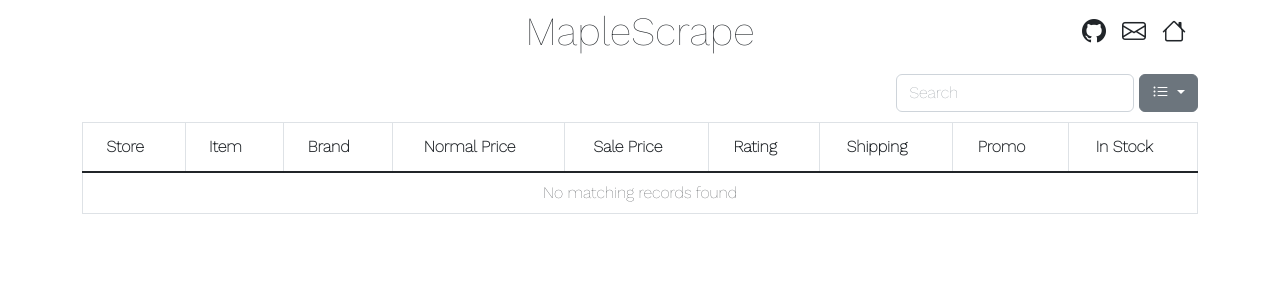
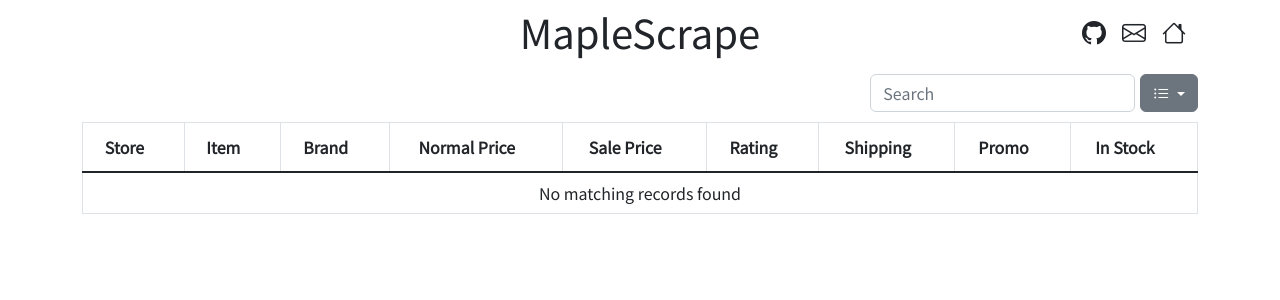
Before and after one commit to JoshFung/MapleScrape, a Django app: page / in a window 1280 px wide. Shown: the top 300 px of the page. Run offline with Django 4.2, Linux system fonts and the light colour scheme; data that the repository does not hold is empty; some libraries are stand-ins or nearby versions.

Commit message:
Updated font

```diff
--- a/static/style.css
+++ b/static/style.css
@@ -1,14 +1,13 @@
-@import url('https://fonts.googleapis.com/css2?family=Work+Sans:wght@100&display=swap');
+@import url("https://fonts.googleapis.com/css2?family=Noto+Sans+JP&display=swap");
 
 * {
-    font-family: 'Work Sans', sans-serif;
+  font-family: "Noto Sans JP", sans-serif;
 }
 
 .navbar-brand {
   text-align: center;
   font-size: 64px;
 }
-
 
 #icon {
   font-size: 1.5rem;
```
Lines whose indentation alone changed are shown as unchanged.
